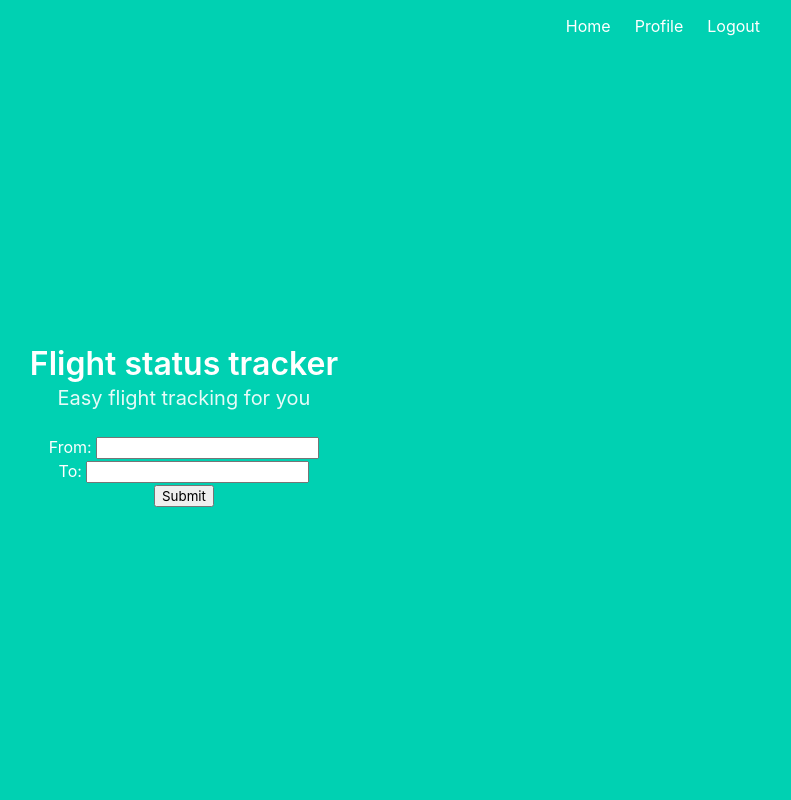
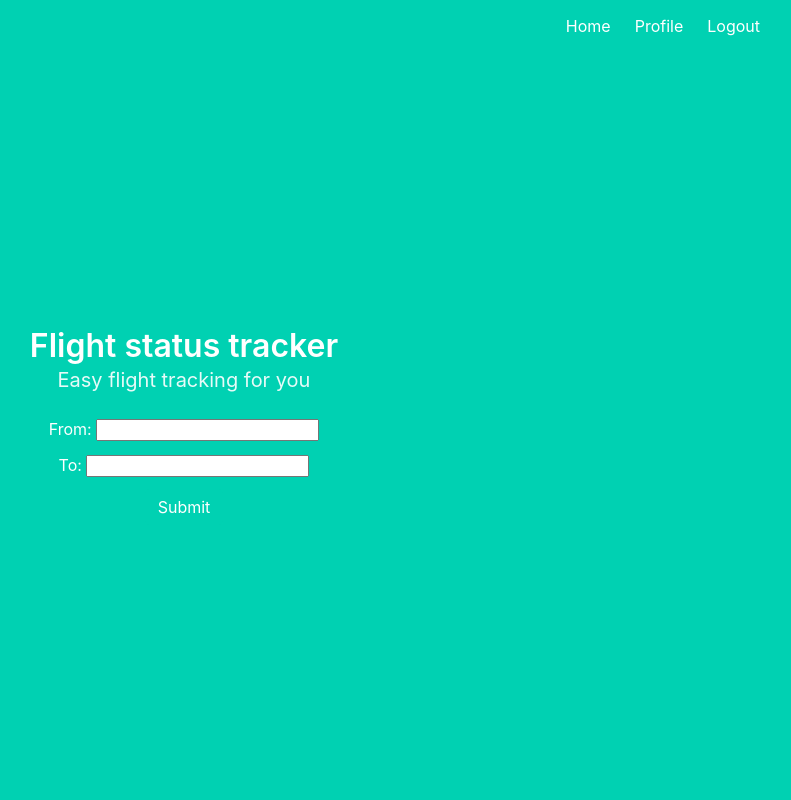
Before and after one commit to mjakimiuk/MJ_flight_tracker, a Flask app: page / in a window 1280 px wide. Shown: the whole page, without its empty margins (456-1247 px from the left). Run offline with Flask 2, Linux system fonts and the light colour scheme; the visitor is signed in with stand-in values (Sample User, id 1); data comes from the database, SQL or seed files in the repository; data that the repository does not hold is empty; some libraries are stand-ins or nearby versions.

```diff
--- a/project/templates/index.html
+++ b/project/templates/index.html
@@ -20,17 +20,17 @@
   Easy flight tracking for you
 </h2>
 
-<form action="/flights" method="POST" class="form-group">
-    <div class="form-group">
+<form action="/flights" method="POST" class="field">
+    <div class="field">
       <label for="airport_1">From: </label>
       <input type="text" name="airport_1" id="tags1" required>
     </div>
-    <div class="form-group">
+    <div class="field">
       <label for="airport_2">To: </label>
       <input type="text" name="airport_2" id="tags2" required>
     </div>
-    <div class="form-group">
-      <input type="submit" value="Submit">
+    <div class="field">
+      <input type="submit" value="Submit" class="button is-primary">
     </div>
   </form>
 
```
Also changed, not shown: project/templates/flights.html (+3 -7 lines).
